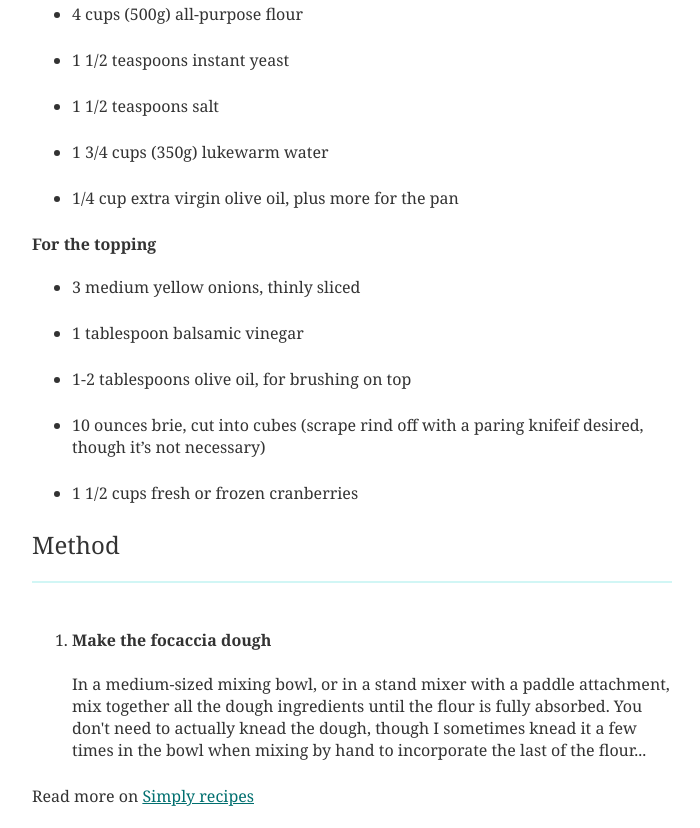
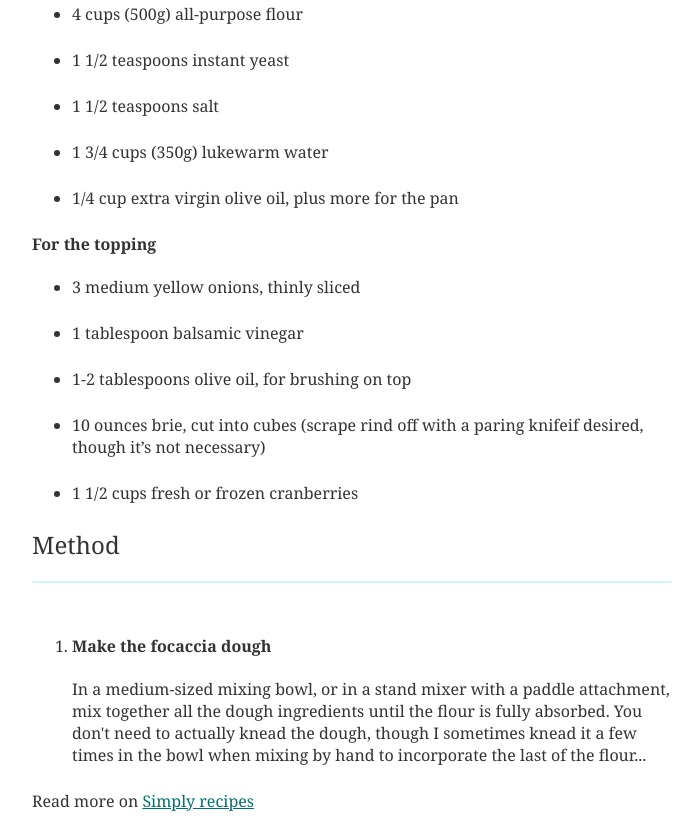
Before and after one commit to Dan131195/Esercizio-30-10, a plain HTML site: page index.html in a window 1280 px wide. Shown: the part 1080-1908 px from the top of the page, without its empty margins (288-988 px from the left). Drawn offline with Linux system fonts and the light colour scheme.

Commit message:
esercizio 30-10

```diff
--- a/index.html
+++ b/index.html
@@ -70,7 +70,7 @@
                     <h2>Method</h2>
                     <hr><br>
                     <ol>
-                        <li><strong>Make the focaccia dough </strong> <br><br>
+                        <li><h4>Make the focaccia dough </h4>
                             In a medium-sized mixing bowl, or in a stand mixer with a paddle
                             attachment, mix together all the dough ingredients until the flour
                             is fully absorbed. You don't need to actually knead the dough,
```
